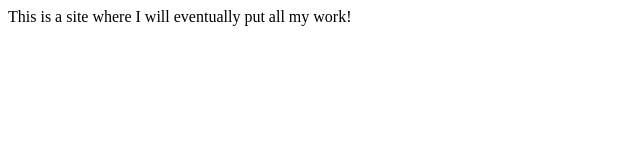
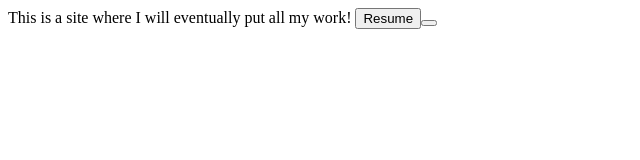
Before and after one commit to Alibaba544/Alibaba544.github.io, a plain HTML site: page index.html in a window 1280 px wide. Shown: the whole page, without its empty margins (0-640 px from the left). Drawn offline with Linux system fonts and the light colour scheme.

Commit message:
Added a button

```diff
--- a/index.html
+++ b/index.html
@@ -6,4 +6,8 @@
 	<body>
 		This is a site where I will eventually put all my work!
 	</body>
+	<!-- types: button(it's a button), reset(resets all data on forum), submit(submits current data on form) -->
+	<button type="button">
+		Resume
+	<button>
 </html>
```
